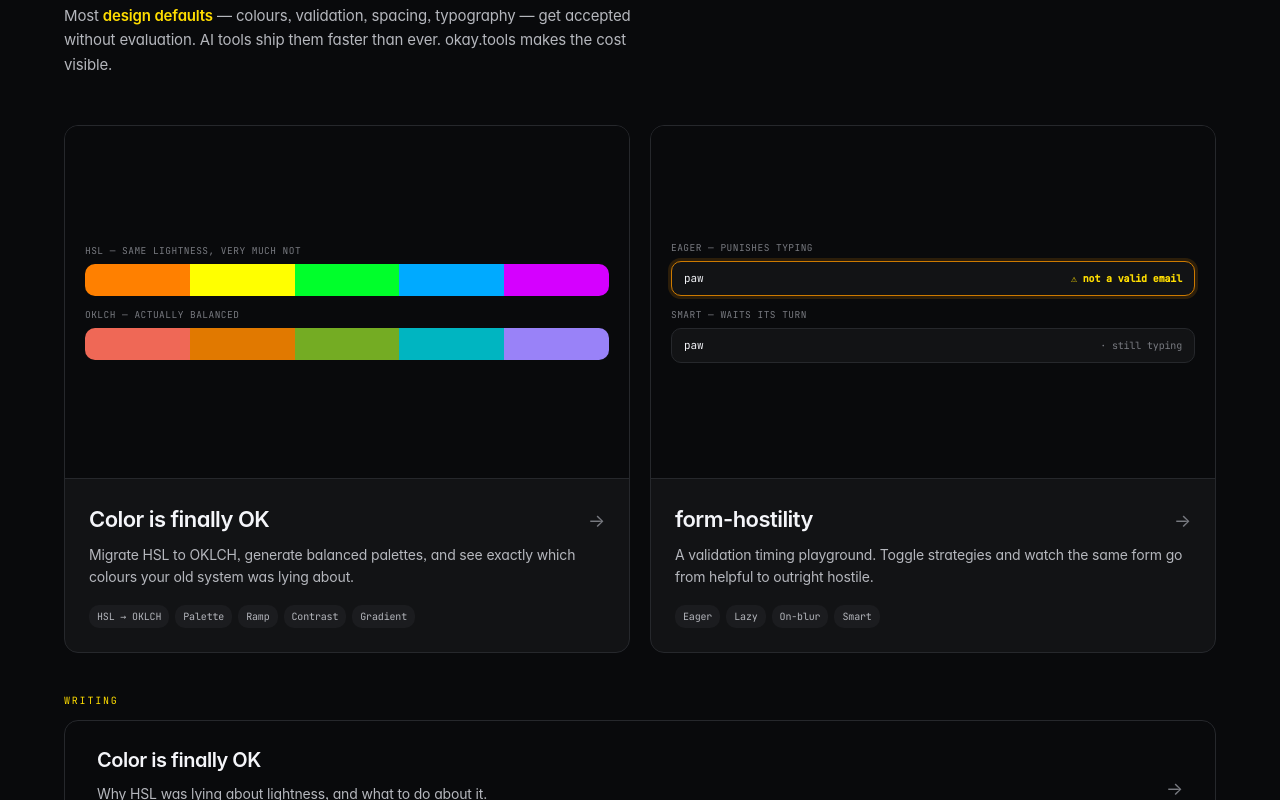
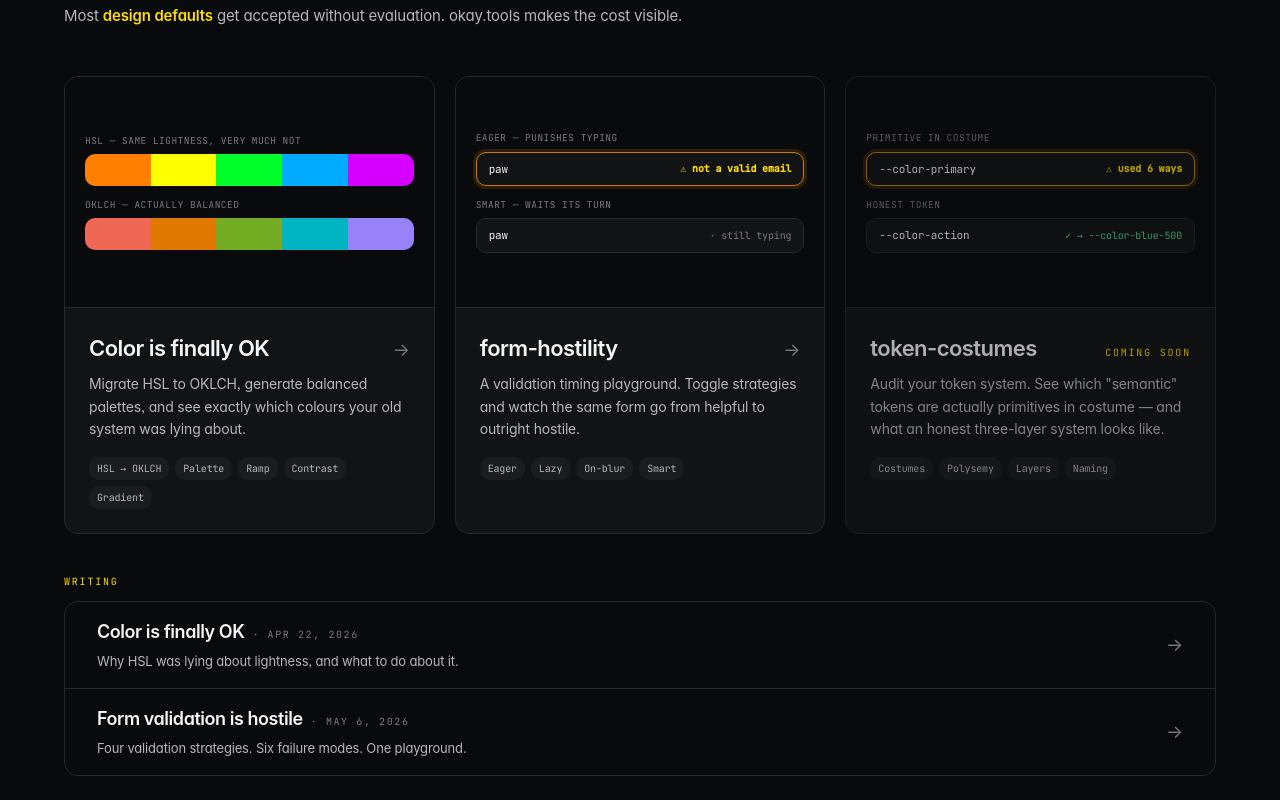
Before and after one commit to pawelklasa/okay-tools, a React (Vite) app: page /#/ in a window 1280 px wide. Shown: the part 360-1160 px from the top of the page. Built offline with nearby package versions, Linux system fonts and the light colour scheme; a web font is replaced by a local one.

Commit message:
feat(landing): tighten thesis, compact writing rows, add token-costumes coming-soon card

```diff
--- a/src/pages/BrandHome.tsx
+++ b/src/pages/BrandHome.tsx
@@ -30,16 +30,17 @@ export function BrandHome() {
         <p className="mt-5 text-[16px] leading-relaxed text-[var(--color-fg-muted)] max-w-xl">
           Two apps. Both reveal something your design system pretends isn't broken.
         </p>
-        <p className="mt-8 text-[15px] leading-relaxed text-[var(--color-fg-muted)] max-w-xl">
-          Most <span className="font-semibold text-[#FFDD00]">design defaults</span> — colours, validation, spacing, typography — get accepted without
-          evaluation. AI tools ship them faster than ever. okay.tools makes the cost visible.
+        <p className="mt-8 text-[15px] leading-relaxed text-[var(--color-fg-muted)] max-w-xl lg:max-w-3xl">
+          Most <span className="font-semibold text-[#FFDD00]">design defaults</span> get accepted
+          without evaluation. okay.tools makes the cost visible.
         </p>
       </section>
 
       {/* Apps */}
-      <section className="px-8 lg:px-16 pb-10 grid md:grid-cols-2 gap-5">
+      <section className="px-8 lg:px-16 pb-10 grid md:grid-cols-2 lg:grid-cols-3 gap-5">
         <ColorAppCard />
         <FormsAppCard />
+        <TokenCostumesCard />
       </section>
 
       {/* Writing */}
@@ -53,21 +54,23 @@ export function BrandHome() {
             href="https://medium.com/design-bootcamp/color-is-finally-ok-82f368f3408c"
             target="_blank"
             rel="noreferrer"
-            className="group block px-5 py-6 md:px-8 md:py-6 hover:bg-[var(--color-surface)] transition-colors"
+            className="group block px-5 py-4 md:px-8 md:py-4 hover:bg-[var(--color-surface)] transition-colors"
           >
-            <div className="flex flex-col md:flex-row md:items-center gap-4">
+            <div className="flex flex-row items-center gap-4">
               <div className="flex-1 min-w-0">
-                <h3 className="text-[20px] font-semibold tracking-tight text-[var(--color-fg)] mb-2">
-                  Color is finally OK
-                </h3>
-                <p className="text-[14px] leading-relaxed text-[var(--color-fg-muted)] mb-3">
+                <p className="flex flex-wrap items-baseline gap-x-2 mb-1.5">
+                  <span className="text-[18px] font-semibold tracking-tight text-[var(--color-fg)]">
+                    Color is finally OK
+                  </span>
+                  <span className="mono text-[10px] uppercase tracking-[0.16em] text-[var(--color-fg-dim)]">
+                    <span aria-hidden>·</span> APR 22, 2026
+                  </span>
+                </p>
+                <p className="text-[13px] leading-relaxed text-[var(--color-fg-muted)]">
                   Why HSL was lying about lightness, and what to do about it.
                 </p>
-                <p className="mono text-[10px] uppercase tracking-[0.16em] text-[var(--color-fg-dim)]">
-                  APR 22, 2026
-                </p>
               </div>
-              <span className="text-[var(--color-fg-dim)] group-hover:text-[var(--color-fg)] transition text-lg self-end md:self-auto">
+              <span className="text-[var(--color-fg-dim)] group-hover:text-[var(--color-fg)] transition text-lg self-center">
                 →
               </span>
             </div>
@@ -77,22 +80,23 @@ export function BrandHome() {
             href="#"
             target="_blank"
             rel="noreferrer"
-            className="group block px-5 py-6 md:px-8 md:py-6 hover:bg-[var(--color-surface)] transition-colors"
+            className="group block px-5 py-4 md:px-8 md:py-4 hover:bg-[var(--color-surface)] transition-colors"
           >
-            <div className="flex flex-col md:flex-row md:items-center gap-4">
+            <div className="flex flex-row items-center gap-4">
               <div className="flex-1 min-w-0">
-                <h3 className="text-[20px] font-semibold tracking-tight text-[var(--color-fg)] mb-2">
-                  Form validation is hostile
-                </h3>
-                <p className="text-[14px] leading-relaxed text-[var(--color-fg-muted)] mb-3">
-                  Four validation strategies. Six failure modes. One playground to feel the
-                  difference.
+                <p className="flex flex-wrap items-baseline gap-x-2 mb-1.5">
+                  <span className="text-[18px] font-semibold tracking-tight text-[var(--color-fg)]">
+                    Form validation is hostile
+                  </span>
+                  <span className="mono text-[10px] uppercase tracking-[0.16em] text-[var(--color-fg-dim)]">
+                    <span aria-hidden>·</span> MAY 6, 2026
+                  </span>
                 </p>
-                <p className="mono text-[10px] uppercase tracking-[0.16em] text-[var(--color-fg-dim)]">
-                  MAY 6, 2026
+                <p className="text-[13px] leading-relaxed text-[var(--color-fg-muted)]">
+                  Four validation strategies. Six failure modes. One playground.
                 </p>
               </div>
-              <span className="text-[var(--color-fg-dim)] group-hover:text-[var(--color-fg)] transition text-lg self-end md:self-auto">
+              <span className="text-[var(--color-fg-dim)] group-hover:text-[var(--color-fg)] transition text-lg self-center">
                 →
               </span>
             </div>
@@ -278,3 +282,68 @@ function FormsAppCard() {
     </Link>
   );
 }
+
+// Coming-soon card. Static (no link, no hover), muted opacity to signal
+// "in the family but not yet active". Demo mirrors the comparative
+// "bad on top / honest on bottom" pattern used by the other two cards.
+function TokenCostumesCard() {
+  return (
+    <div
+      className="relative rounded-[var(--radius-lg)] bg-[var(--color-surface)] border border-[var(--color-border)] overflow-hidden flex flex-col opacity-70"
+    >
+      {/* Preview: token audit verdict, two stacked rows */}
+      <div className="aspect-[16/10] bg-[var(--color-bg)] border-b border-[var(--color-border)] p-5 flex flex-col justify-center gap-3">
+        <div className="flex flex-col gap-1.5">
+          <p className="mono text-[9.5px] uppercase tracking-wider text-[var(--color-fg-dim)]">
+            Primitive in costume
+          </p>
+          <div className="rounded border border-[oklch(0.65_0.18_75)] bg-[var(--color-surface)] px-3 py-2 flex items-center justify-between gap-2 shadow-[0_0_0_3px_oklch(0.65_0.18_75/0.18)]">
+            <span className="mono text-[11px] text-[var(--color-fg)] truncate">
+              --color-primary
+            </span>
+            <span className="mono text-[10px] font-semibold text-[#FFDD00] whitespace-nowrap">
+              ⚠ used 6 ways
+            </span>
+          </div>
+        </div>
+        <div className="flex flex-col gap-1.5">
+          <p className="mono text-[9.5px] uppercase tracking-wider text-[var(--color-fg-dim)]">
+            Honest token
+          </p>
+          <div className="rounded border border-[var(--color-border)] bg-[var(--color-surface)] px-3 py-2 flex items-center justify-between gap-2">
+            <span className="mono text-[11px] text-[var(--color-fg)] truncate">
+              --color-action
+            </span>
+            <span className="mono text-[10px] text-[oklch(0.78_0.16_155)] whitespace-nowrap">
+              ✓ → --color-blue-500
+            </span>
+          </div>
+        </div>
+      </div>
+      <div className="p-6">
+        <div className="flex items-baseline justify-between mb-2 gap-2">
+          <h2 className="text-[22px] font-semibold tracking-tight text-[var(--color-fg)]">
+            token-costumes
+          </h2>
+          <span className="mono text-[10px] uppercase tracking-[0.18em] text-[#FFDD00] whitespace-nowrap">
+            Coming soon
+          </span>
+        </div>
+        <p className="text-[14px] leading-relaxed text-[var(--color-fg-muted)] mb-4">
+          Audit your token system. See which "semantic" tokens are actually primitives in costume —
+          and what an honest three-layer system looks like.
+        </p>
+        <div className="flex flex-wrap gap-1.5">
+          {["Costumes", "Polysemy", "Layers", "Naming"].map((t) => (
+            <span
+              key={t}
+              className="mono text-[10px] px-2 py-1 rounded bg-[var(--color-surface-2)] text-[var(--color-fg-muted)]"
+            >
+              {t}
+            </span>
+          ))}
+        </div>
+      </div>
+    </div>
+  );
+}
```
